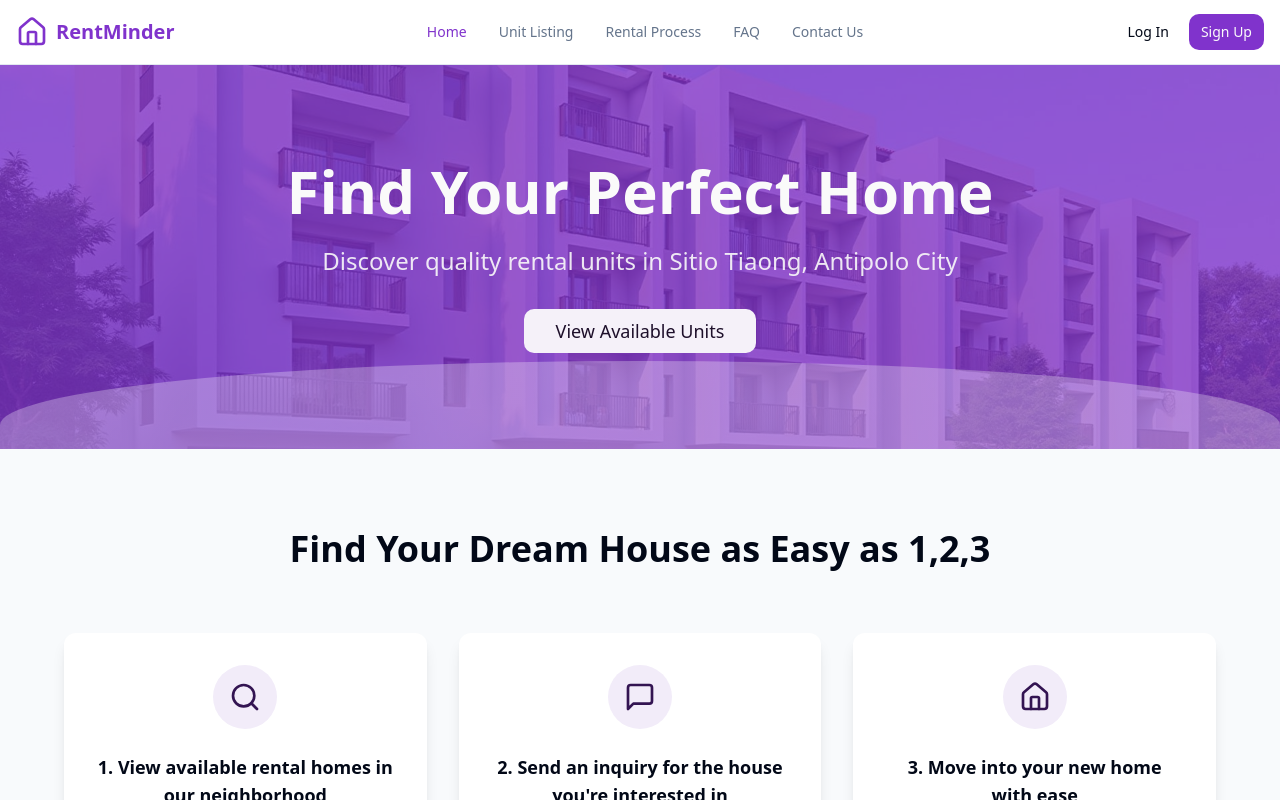
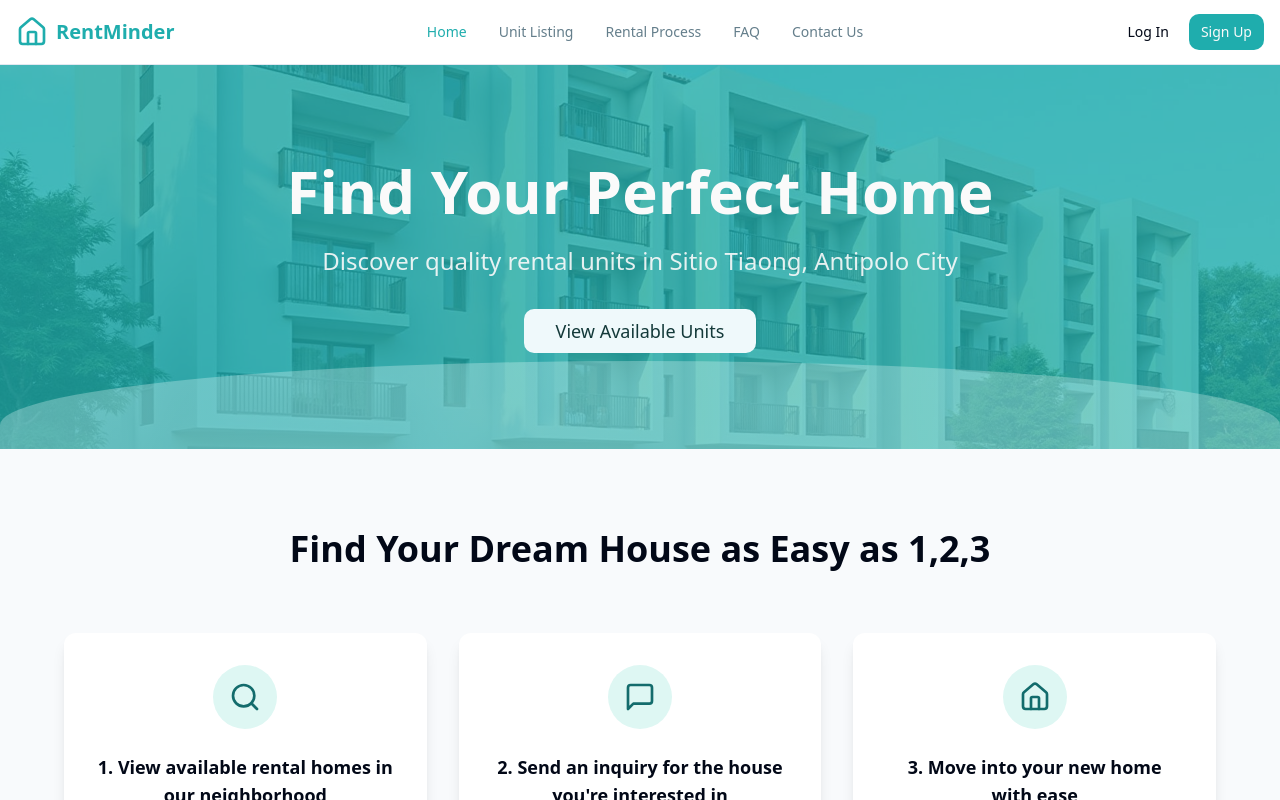
Before and after one commit to wilmadikfitmeow/rentmweb, a React (Vite) app: page / in a window 1280 px wide. Shown: the top 800 px of the page. Built offline with nearby package versions, Linux system fonts and the light colour scheme; the HTML template or start-up script is replaced by a standard one.

Commit message:
Change color scheme to teal
Update the color scheme to use teal accents with complementary colors for a more vibrant and professional look. This includes updating primary, secondary, muted, and accent colors for both light and dark modes, as well as custom gradient definitions.

```diff
--- a/src/index.css
+++ b/src/index.css
@@ -17,30 +17,30 @@ All colors MUST be HSL.
     --popover: 0 0% 100%;
     --popover-foreground: 222.2 84% 4.9%;
 
-    --primary: 270 60% 50%;
+    --primary: 180 70% 40%;
     --primary-foreground: 0 0% 98%;
 
-    --secondary: 270 40% 96.1%;
-    --secondary-foreground: 270 47.4% 11.2%;
+    --secondary: 190 60% 96%;
+    --secondary-foreground: 180 50% 15%;
 
-    --muted: 210 40% 96.1%;
-    --muted-foreground: 215.4 16.3% 46.9%;
+    --muted: 200 40% 96.1%;
+    --muted-foreground: 200 16.3% 46.9%;
 
-    --accent: 270 50% 95%;
-    --accent-foreground: 270 60% 20%;
+    --accent: 170 60% 92%;
+    --accent-foreground: 180 70% 25%;
 
     --destructive: 0 84.2% 60.2%;
     --destructive-foreground: 210 40% 98%;
 
     --border: 214.3 31.8% 91.4%;
     --input: 214.3 31.8% 91.4%;
-    --ring: 270 60% 50%;
+    --ring: 180 70% 40%;
 
     --radius: 0.75rem;
 
     /* Custom design tokens - Professional palette */
-    --hero-gradient: linear-gradient(135deg, hsl(270 60% 50%), hsl(270 60% 35%));
-    --accent-gradient: linear-gradient(135deg, hsl(270 100% 98%), hsl(270 40% 95%));
+    --hero-gradient: linear-gradient(135deg, hsl(180 70% 40%), hsl(170 65% 30%));
+    --accent-gradient: linear-gradient(135deg, hsl(180 80% 95%), hsl(170 60% 92%));
     --surface-clean: 210 40% 98%;
     --surface-clean-foreground: 222.2 84% 4.9%;
     --rental-green: 142 71% 45%;
@@ -59,24 +59,24 @@ All colors MUST be HSL.
     --popover: 222.2 84% 4.9%;
     --popover-foreground: 210 40% 98%;
 
-    --primary: 270 60% 60%;
+    --primary: 180 70% 50%;
     --primary-foreground: 0 0% 98%;
 
-    --secondary: 270 20% 20%;
-    --secondary-foreground: 270 40% 98%;
+    --secondary: 190 40% 20%;
+    --secondary-foreground: 180 60% 95%;
 
-    --muted: 217.2 32.6% 17.5%;
-    --muted-foreground: 215 20.2% 65.1%;
+    --muted: 200 25% 18%;
+    --muted-foreground: 200 20% 65%;
 
-    --accent: 270 60% 50%;
-    --accent-foreground: 270 40% 98%;
+    --accent: 170 65% 45%;
+    --accent-foreground: 180 80% 98%;
 
     --destructive: 0 62.8% 30.6%;
     --destructive-foreground: 210 40% 98%;
 
     --border: 217.2 32.6% 17.5%;
     --input: 217.2 32.6% 17.5%;
-    --ring: 270 60% 60%;
+    --ring: 180 70% 50%;
     --sidebar-background: 240 5.9% 10%;
     --sidebar-foreground: 240 4.8% 95.9%;
     --sidebar-primary: 224.3 76.3% 48%;
```
